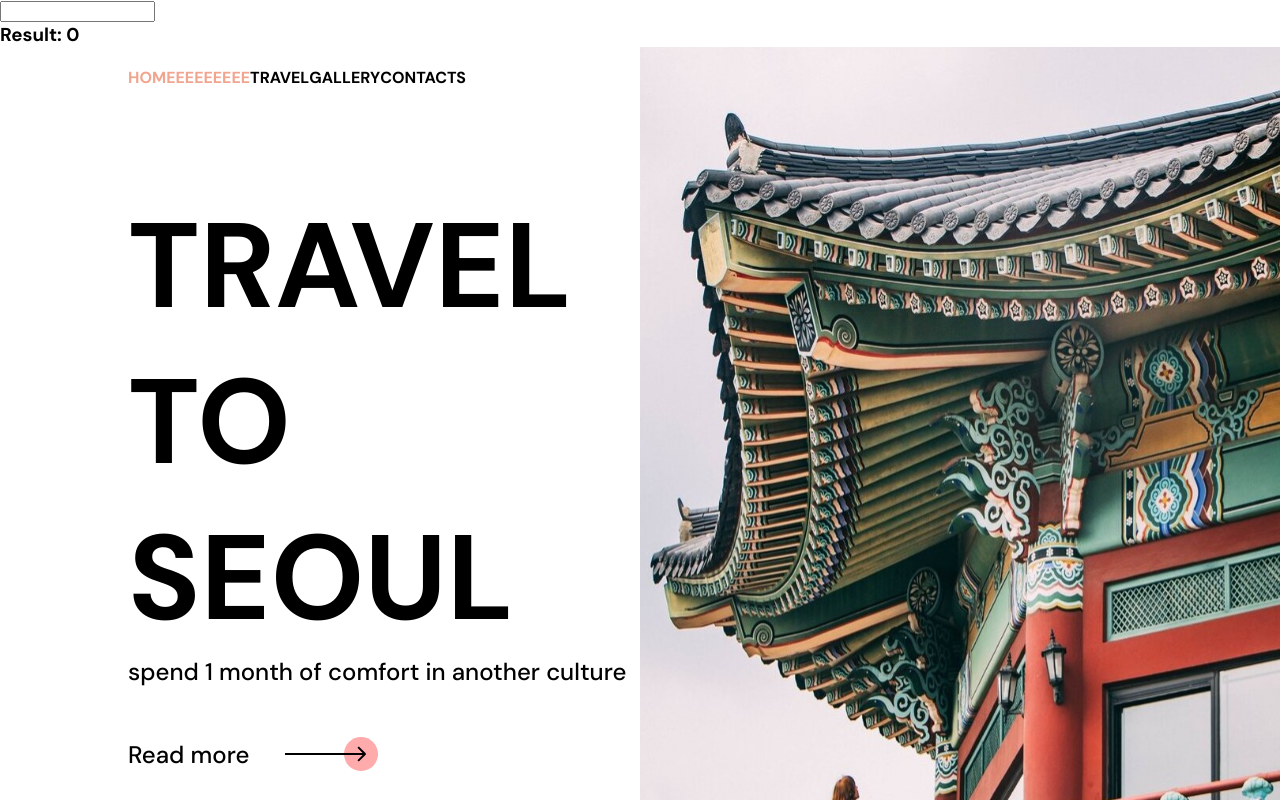
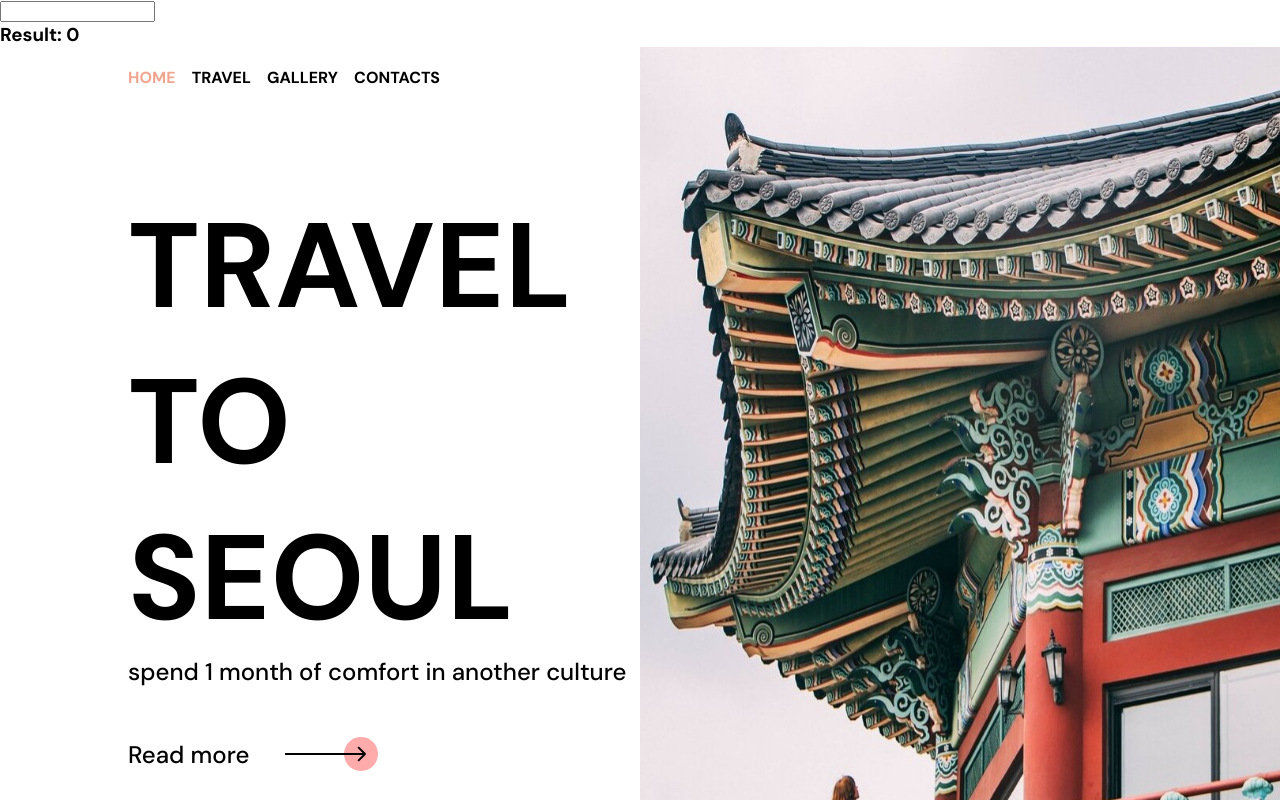
Before and after one commit to q4141/seoul_landing, a React (Vite) app: page / in a window 1280 px wide. Shown: the top 800 px of the page. Built offline with nearby package versions, Linux system fonts and the light colour scheme.

Commit message:
change dist

```diff
--- a/src/assets/components/FirstScreen/FirstScreen.jsx
+++ b/src/assets/components/FirstScreen/FirstScreen.jsx
@@ -10,7 +10,7 @@ const FirstScreen = () => {
     <section className={styles.wrapper}>
       <div className={styles.leftSideMainScreen}>
         <ul className={styles.navbar}>
-          <li className={styles.red}>HOMEEEEEEEEE</li>
+          <li className={styles.red}>HOME</li>
           <li>
             <a href="#travelSection">TRAVEL</a>
           </li>
```
Also changed, not shown: 1 other file (tests, documents, lock files or other folders).
